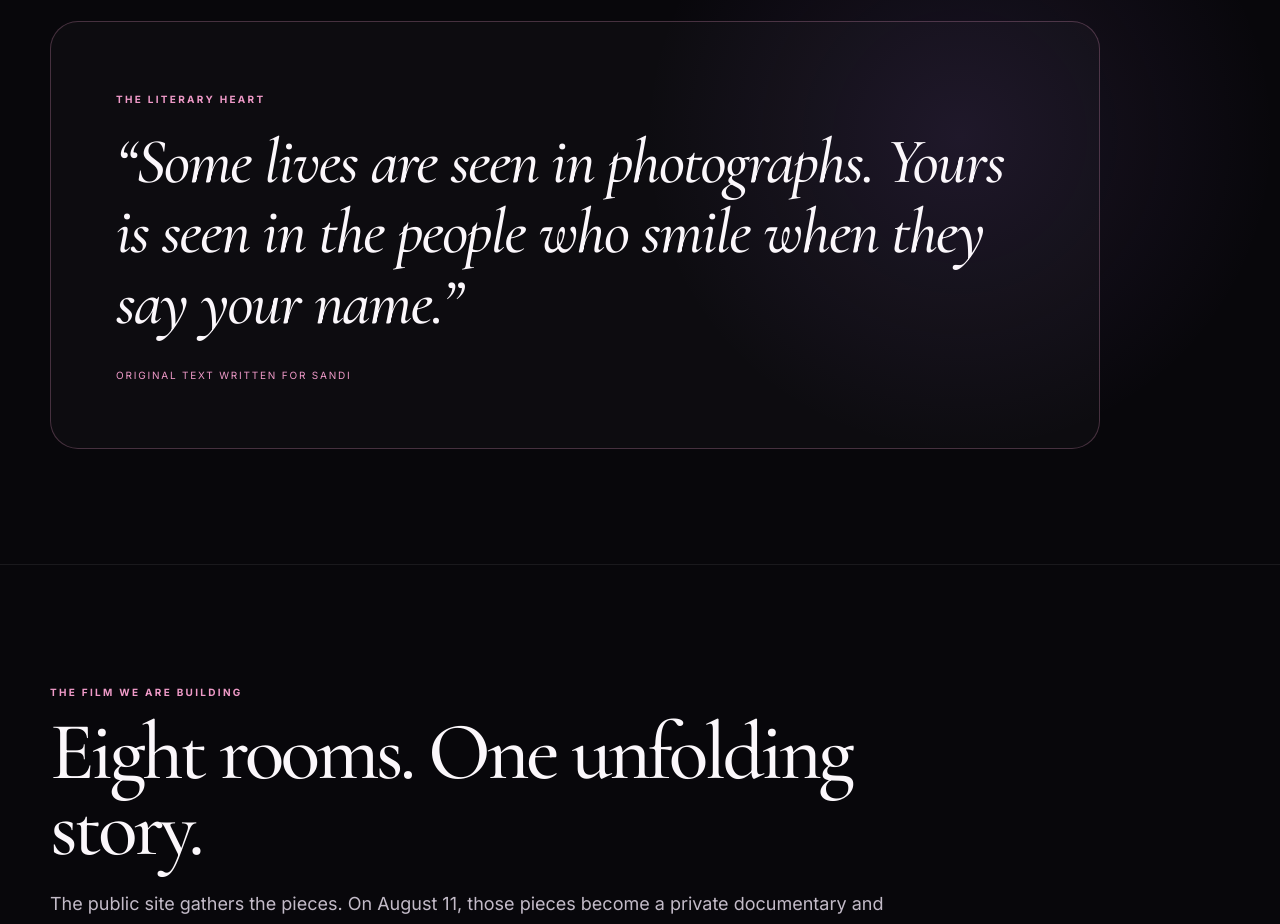
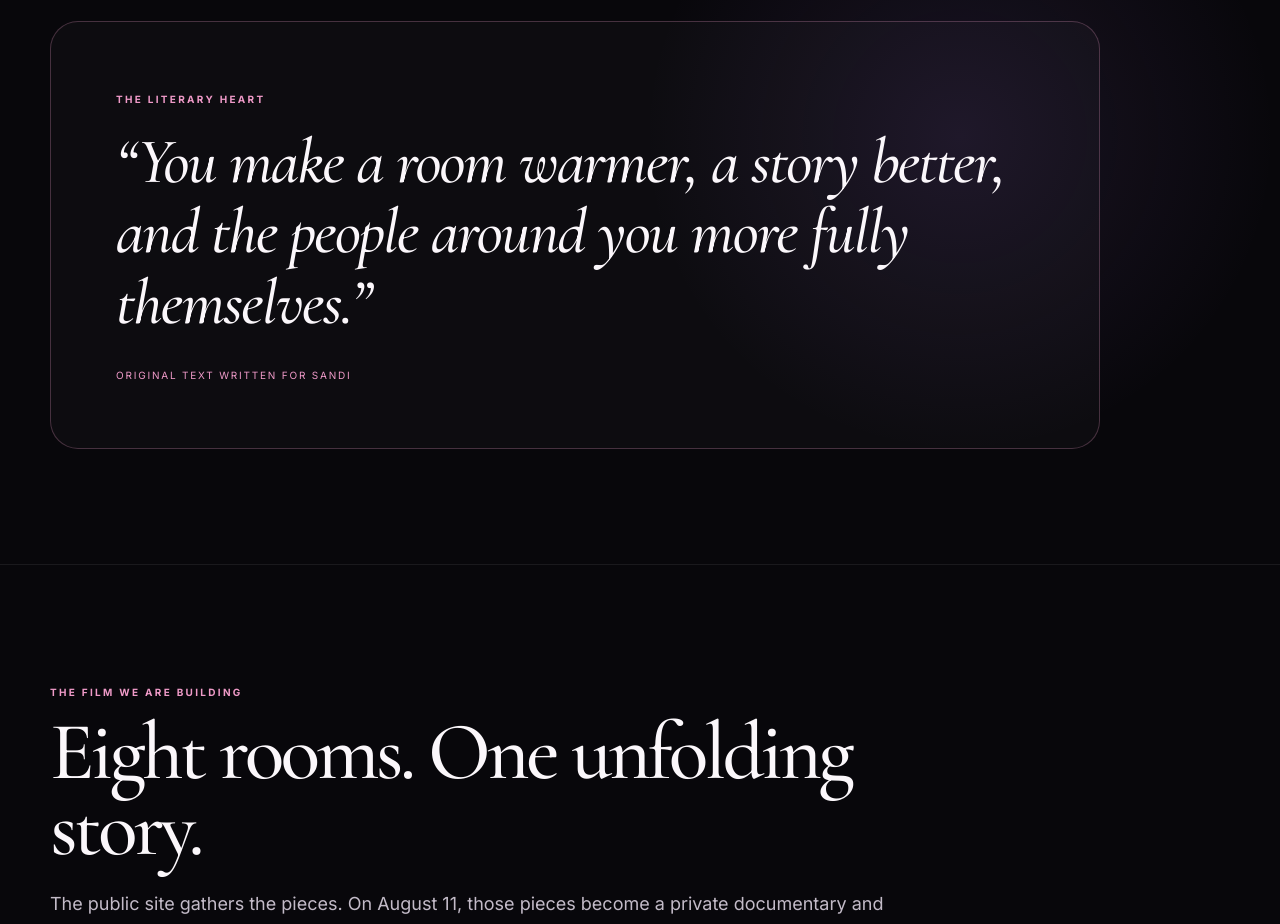
Before and after one commit to taldagan731/sandi50th, a Next.js app: page / in a window 1280 px wide. Shown: the part 1680-2604 px from the top of the page. Built offline with nearby package versions, Linux system fonts and the light colour scheme.

Commit message:
Rewrite homepage quote in the present tense

```diff
--- a/app/page.tsx
+++ b/app/page.tsx
@@ -52,7 +52,7 @@ export default function Home() {
           <div className="literaryCard">
             <span className="eyebrow">THE LITERARY HEART</span>
             <blockquote>
-              “Some lives are seen in photographs. Yours is seen in the people who smile when they say your name.”
+              “You make a room warmer, a story better, and the people around you more fully themselves.”
             </blockquote>
             <cite>Original text written for Sandi</cite>
           </div>
```
